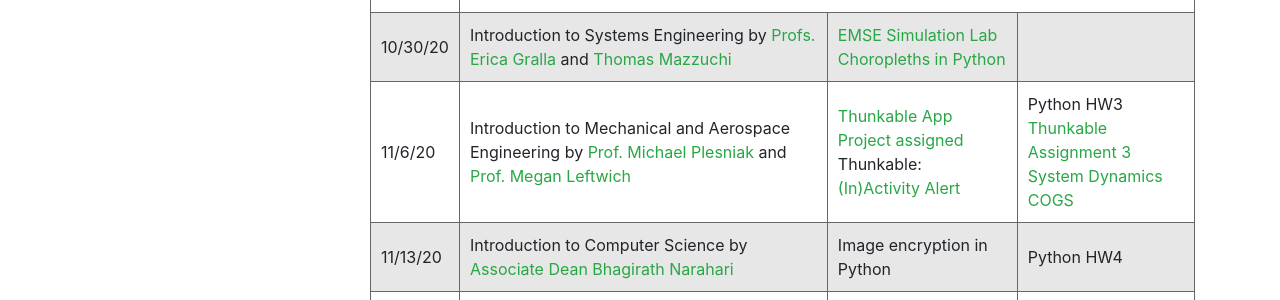
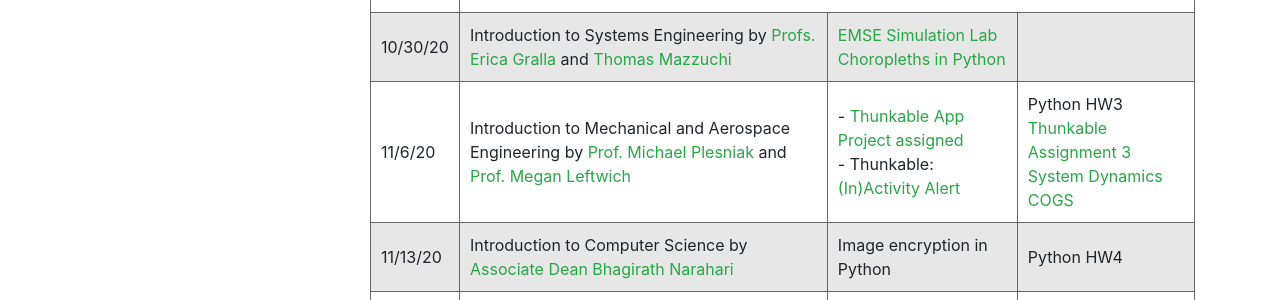
Before and after one commit to GWU-APSC1001/gwu-apsc1001.github.io, a Jekyll site: the page built from _pages/schedule.md, in a window 1280 px wide and 900 px high, scrolled down 703 px. Shown: the part 166-466 px from the top of the window. Built offline with Jekyll 4.4.1, drawn with Linux system fonts in a browser that asks for light colours.

Commit message:
Add bullets to 11/6 cell

```diff
--- a/_pages/schedule.md
+++ b/_pages/schedule.md
@@ -64,7 +64,7 @@ title: Course Schedule
     <tr>
       <td style="text-align: left">11/6/20</td>
       <td style="text-align: left">Introduction to Mechanical and Aerospace Engineering by <a href="https://www.seas.gwu.edu/michael-w-plesniak" target="_blank">Prof. Michael Plesniak</a> and <a href="https://leftwichlab.seas.gwu.edu/" target="_blank">Prof. Megan Leftwich</a></td>
-      <td style="text-align: left"><a href="assignments/thunkable-final.html">Thunkable App Project assigned</a><br>Thunkable: <a href="labs/week5-thunkable.html">(In)Activity Alert</a></td>
+      <td style="text-align: left">- <a href="assignments/thunkable-final.html">Thunkable App Project assigned</a><br>- Thunkable: <a href="labs/week5-thunkable.html">(In)Activity Alert</a></td>
       <td>Python HW3<br><a href="assignments/thunkable-assignment3.html">Thunkable Assignment 3</a><br><a href="https://docs.google.com/forms/d/e/1FAIpQLScGJIKbpaAfe8nFVy6VNMHMqUghd0vKIZ6uMbcFrYxp_FhJdA/viewform?usp=sf_link" target="_blank">System Dynamics COGS</a></td>
     </tr>
     <tr>
```
